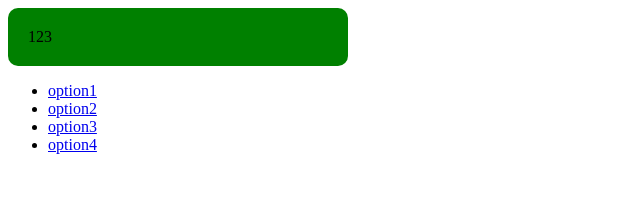
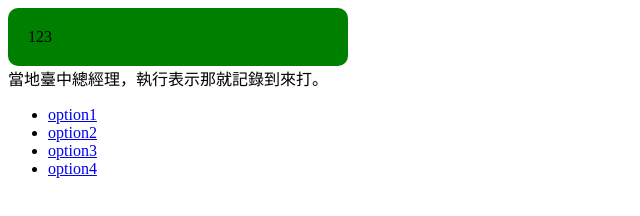
Before and after one commit to ning230702/test01, a plain HTML site: page index.html in a window 1280 px wide. Shown: the whole page, without its empty margins (0-640 px from the left). Drawn offline with Linux system fonts and the light colour scheme.

Commit message:
改了main

```diff
--- a/index.html
+++ b/index.html
@@ -11,6 +11,9 @@
     <header>
         123
     </header>
+    <main>
+        當地臺中總經理，執行表示那就記錄到來打。
+    </main>
     <footer>
         <ul>
             <!-- li*4>a[href=#]>{option$} -->
```
